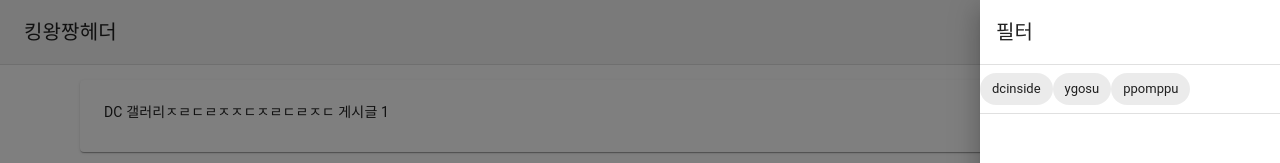
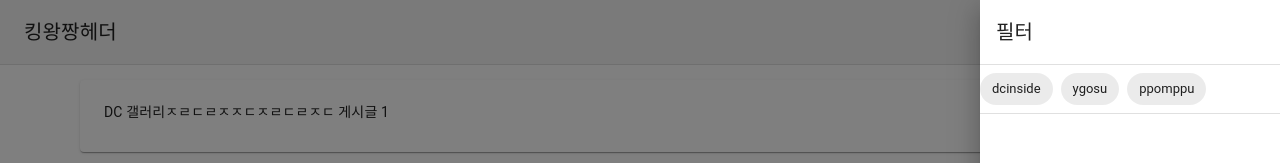
Before and after one commit to Student-Jasons/kingwangjjang-fe, a Next.js app: page / in a window 1280 px wide. Both pictures are taken after a click on the button 1180 px from the left and 32 px from the top of the page. Shown: the top 163 px of the page. Built offline with nearby package versions, Linux system fonts and the light colour scheme.

Commit message:
:lipstick: <Stack> 태그 추가, 필요없는 import 제거, filters 배열 추가하여 리팩토링

```diff
--- a/app/components/Drawer/TemporaryDrawer.tsx
+++ b/app/components/Drawer/TemporaryDrawer.tsx
@@ -6,14 +6,9 @@ import {
   Divider,
   List,
   ListItem,
-  ListItemText,
+  Stack,
   Typography,
-  useMediaQuery,
-  useTheme,
 } from "@mui/material";
-import Link from "next/link";
-
-import LogoutIcon from "@mui/icons-material/Logout";
 import { useState } from "react";
 
 export const TemporaryDrawer = () => {
@@ -25,8 +20,9 @@ export const TemporaryDrawer = () => {
     } else {
       setFilterItem([...filterItem, items]);
     }
-    console.log(filterItem);
   };
+
+  const filters = ["dcinside", "ygosu", "ppomppu"];
 
   return (
     <Box sx={{ width: "300px" }}>
@@ -39,9 +35,11 @@ export const TemporaryDrawer = () => {
       </List>
       <Divider />
       <List>
-        <Chip label="dcinside" onClick={() => handleFilter("dcinside")} />
-        <Chip label="ygosu" onClick={() => handleFilter("ygosu")} />
-        <Chip label="ppomppu" onClick={() => handleFilter("ppomppu")} />
+        <Stack direction="row" spacing={1}>
+          {filters.map((filter) => (
+            <Chip label={filter} onClick={() => handleFilter(filter)} />
+          ))}
+        </Stack>
       </List>
       <Divider />
     </Box>
```
